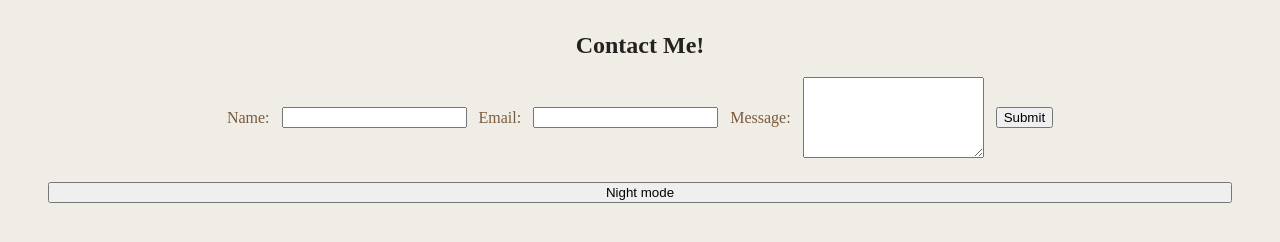
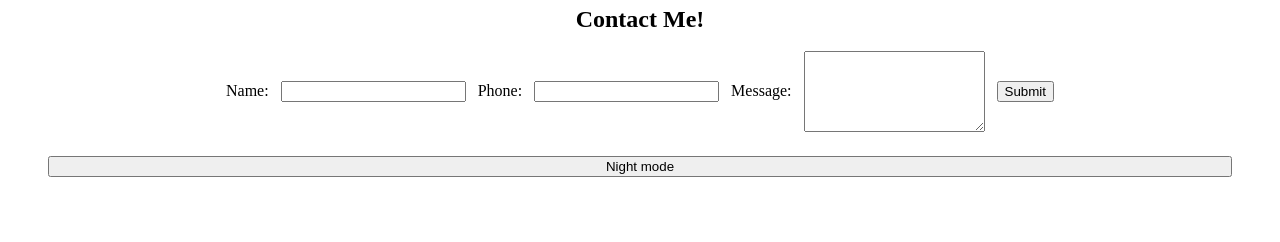
Before and after one commit to S0DA-dot-PDF/202363250-JudeNasser-assignment3, a plain HTML site: page index.html in a window 1280 px wide. Shown: the part 980-1222 px from the top of the page. Drawn offline with Linux system fonts and the light colour scheme.

Commit message:
updated small fixed : assited by claude

```diff
--- a/css/styles.css
+++ b/css/styles.css
@@ -1,7 +1,8 @@
 /* Jude Nasser - 202363250 - SWE 363 Assignment 3 */
 
 /* palette - change these six and the whole site changes */
-:root {
+:root
+[data-theme="Light"] {
   --ink:    #242220;   /* body text soft black, not pure  */
   --paper:  #faf7f2;   /* card / box background */
   --invpaper: #271d23;
@@ -13,7 +14,7 @@
 }
 
 /* same names, dark values. JS adds data-theme="dark" to <html> */
-[data-theme="dark"] {
+[data-theme="Dark"] {
   --ink:    #f2e7ec;
   --paper:  #271d23;
   --invpaper:  #faf7f2;   /* card / box background */
--- a/index.html
+++ b/index.html
@@ -59,8 +59,8 @@
                 <label for="name">Name:</label>
                 <input type="text" id="name" name="name" required>
 
-                <label for="email">Email:</label>
-                <input type="email" id="email" name="email" required>
+                <label for="phone">Phone:</label>
+                <input type="tel" id="phone" name="phone" required>
 
                 <label for="message">Message:</label>
                 <textarea id="message" name="message" rows="5" required></textarea>
```
